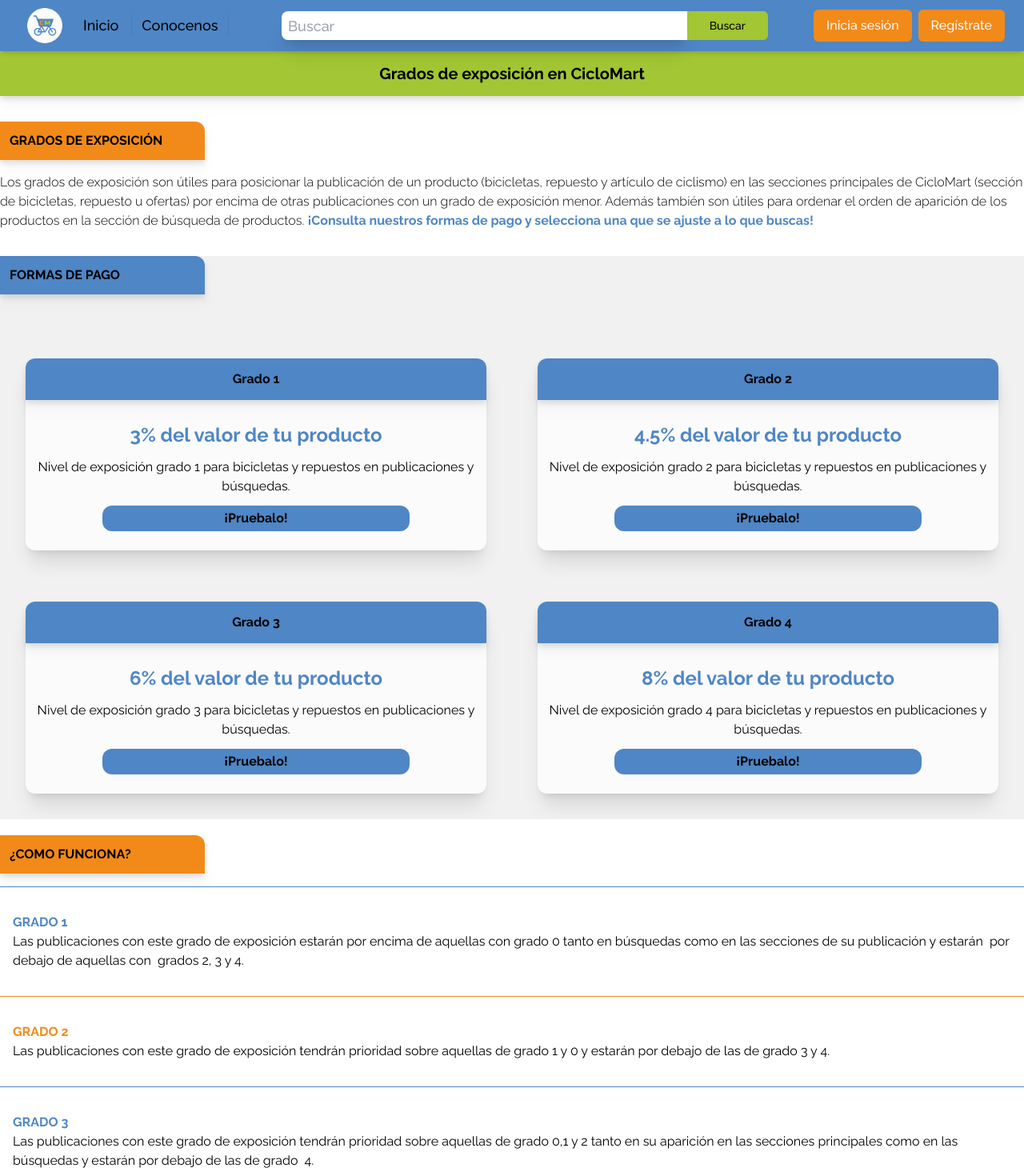
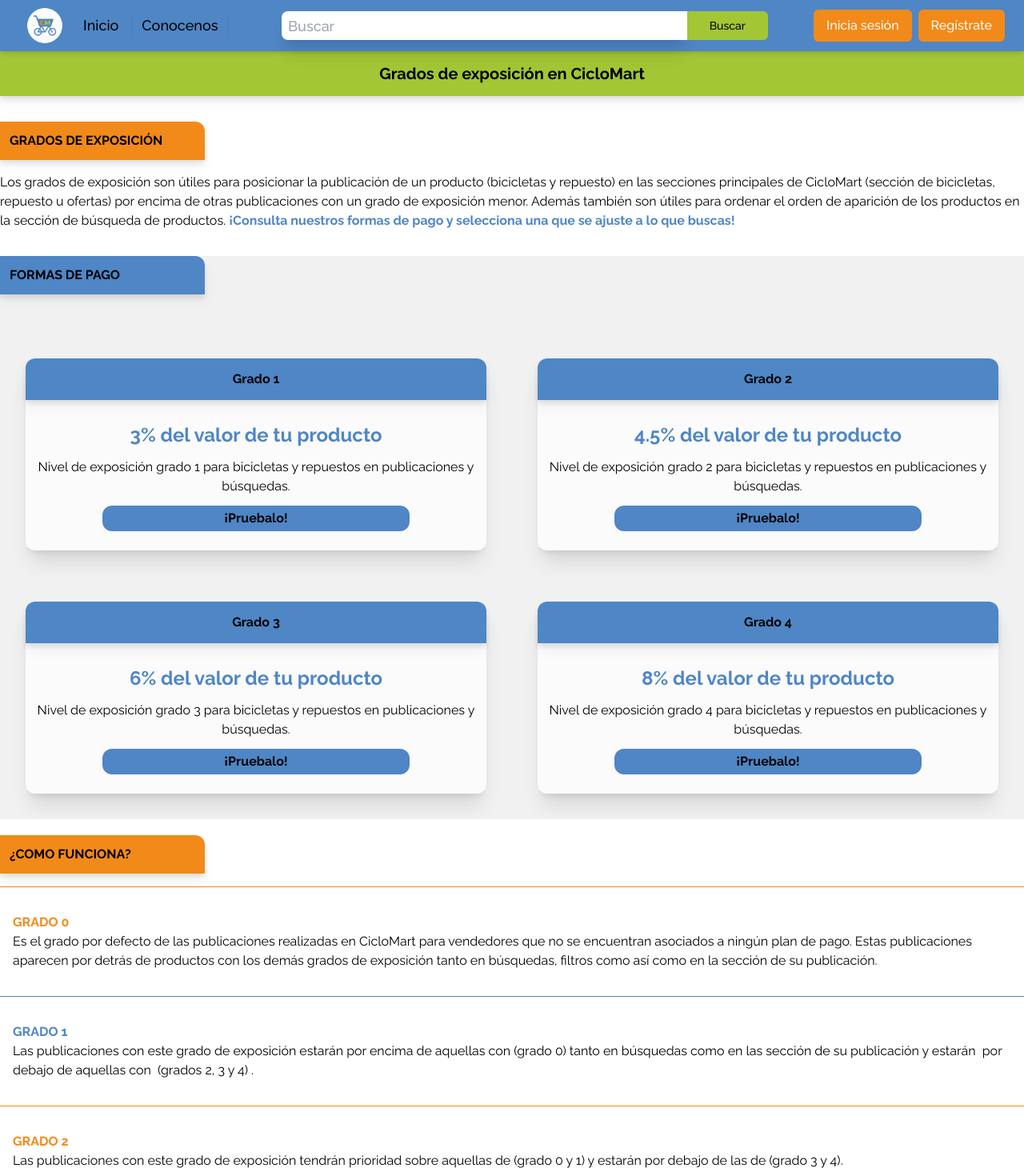
Before and after one commit to w1sec0d/ciclomart_frontend, a React (Vite) app: page /exposureInfo in a window 1280 px wide. Shown: the top 1470 px of the page at 80% size. Built offline with nearby package versions, Linux system fonts and the light colour scheme; no server answers; what @mercadopago/sdk-react would draw is missing.

Commit message:
Modifica la detalles de redacción y definición de cada uno de los grados

```diff
--- a/src/components/Exposure/GradeInformation.jsx
+++ b/src/components/Exposure/GradeInformation.jsx
@@ -1,10 +1,10 @@
 const GradeInformation = ({ grade }) => {
   const gradeDescription = [
-    'Es el grado por defecto de las publicaciones realizadas en CicloMart para vendedores que no se encuentran asociados a ningún plan de pago. Estas publicaciones aparecen por detrás de productos con los demás grados de exposición tanto en búsquedas como en las secciones de su publicación.',
-    'Las publicaciones con este grado de exposición estarán por encima de aquellas con grado 0 tanto en búsquedas como en las secciones de su publicación y estarán  por debajo de aquellas con  grados 2, 3 y 4. ',
-    'Las publicaciones con este grado de exposición  tendrán prioridad sobre aquellas de grado 1 y 0 y estarán por debajo de las de grado 3 y 4. ',
-    'Las publicaciones con este grado de exposición tendrán prioridad sobre aquellas de grado 0,1 y 2 tanto en su aparición en las secciones principales como en las búsquedas y estarán por debajo de las de grado  4.',
-    'Ofrece la máxima exposición en su sección asociada. Estas publicaciones aparecerán en la sección de "Recomendados" en la página de inicio y aparecerán por encima de los demás productos en la sección de búsqueda.',
+    'Es el grado por defecto de las publicaciones realizadas en CicloMart para vendedores que no se encuentran asociados a ningún plan de pago. Estas publicaciones aparecen por detrás de productos con los demás grados de exposición tanto en búsquedas, filtros como así como en la sección de su publicación.',
+    'Las publicaciones con este grado de exposición estarán por encima de aquellas con (grado 0)  tanto en búsquedas como en las sección de su publicación y estarán  por debajo de aquellas con  (grados 2, 3 y 4) . ',
+    'Las publicaciones con este grado de exposición  tendrán prioridad sobre aquellas de (grado 0 y 1) y estarán por debajo de las de (grado 3 y 4). ',
+    'Las publicaciones con este grado de exposición tendrán prioridad sobre aquellas de (grado 0,1 y 2) tanto en su aparición en las secciones principales como en las búsquedas y estarán por debajo de las de (grado  4).',
+    'Ofrece la máxima exposición en su sección asociada estando por encima de todas las publicaciones con un nivel menor de exposición  ',
   ]
 
   return (
--- a/src/pages/ExposureInfo.jsx
+++ b/src/pages/ExposureInfo.jsx
@@ -14,14 +14,14 @@ const ExposureInfo = () => {
             GRADOS DE EXPOSICIÓN
           </h2>
         </div>
-        <div className="mt-4 font-light">
+        <div className="mt-4 ">
           <p>
             Los grados de exposición son útiles para posicionar la publicación
-            de un producto (bicicletas, repuesto y artículo de ciclismo) en las
-            secciones principales de CicloMart (sección de bicicletas, repuesto
-            u ofertas) por encima de otras publicaciones con un grado de
-            exposición menor. Además también son útiles para ordenar el orden de
-            aparición de los productos en la sección de búsqueda de productos.{' '}
+            de un producto (bicicletas y repuesto) en las secciones principales
+            de CicloMart (sección de bicicletas, repuesto u ofertas) por encima
+            de otras publicaciones con un grado de exposición menor. Además
+            también son útiles para ordenar el orden de aparición de los
+            productos en la sección de búsqueda de productos.{' '}
             <p className="inline-block text-primary font-bold">
               ¡Consulta nuestros formas de pago y selecciona una que se ajuste a
               lo que buscas!{' '}
@@ -52,6 +52,7 @@ const ExposureInfo = () => {
             ¿COMO FUNCIONA?
           </h2>
         </div>
+        <GradeInformation grade={0} />
         <GradeInformation grade={1} />
         <GradeInformation grade={2} />
         <GradeInformation grade={3} />
```
